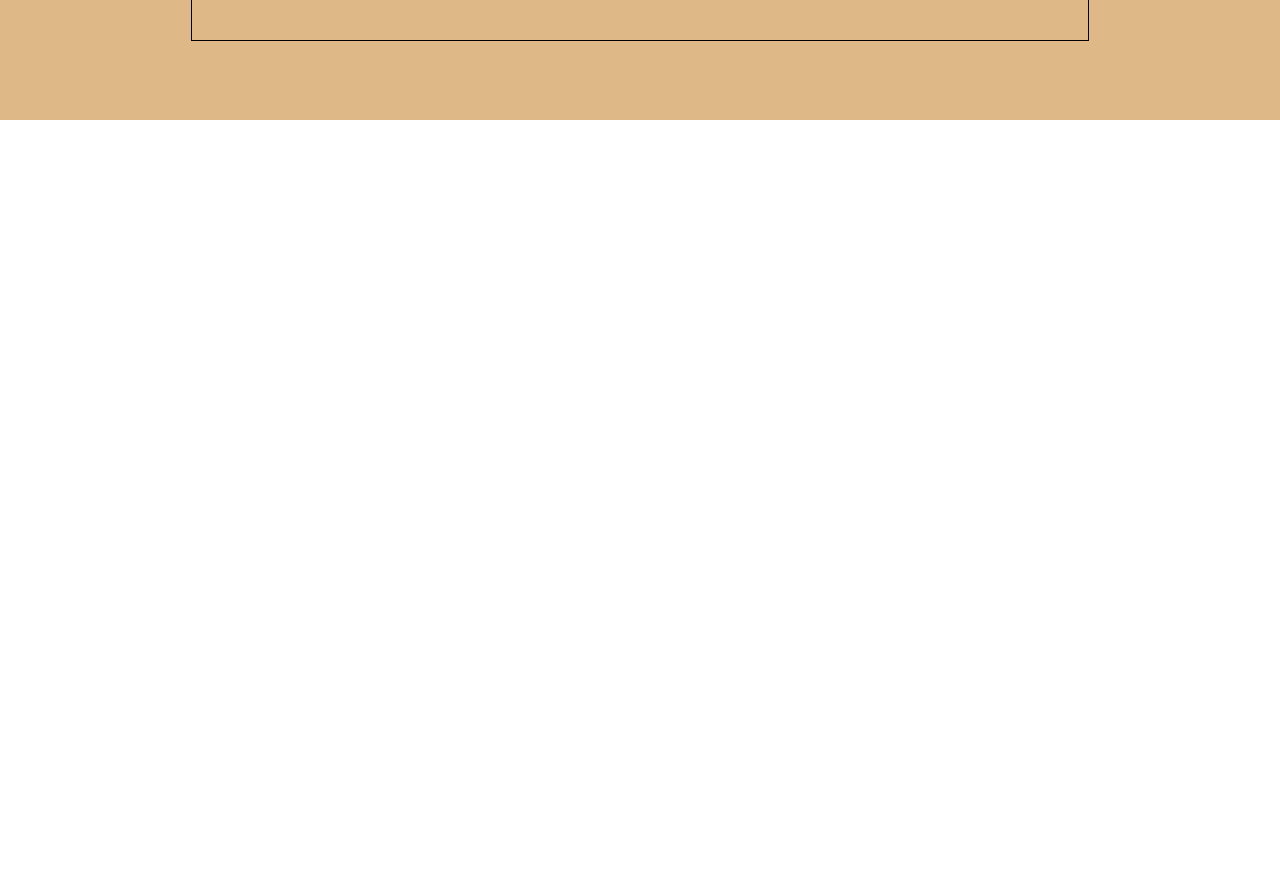
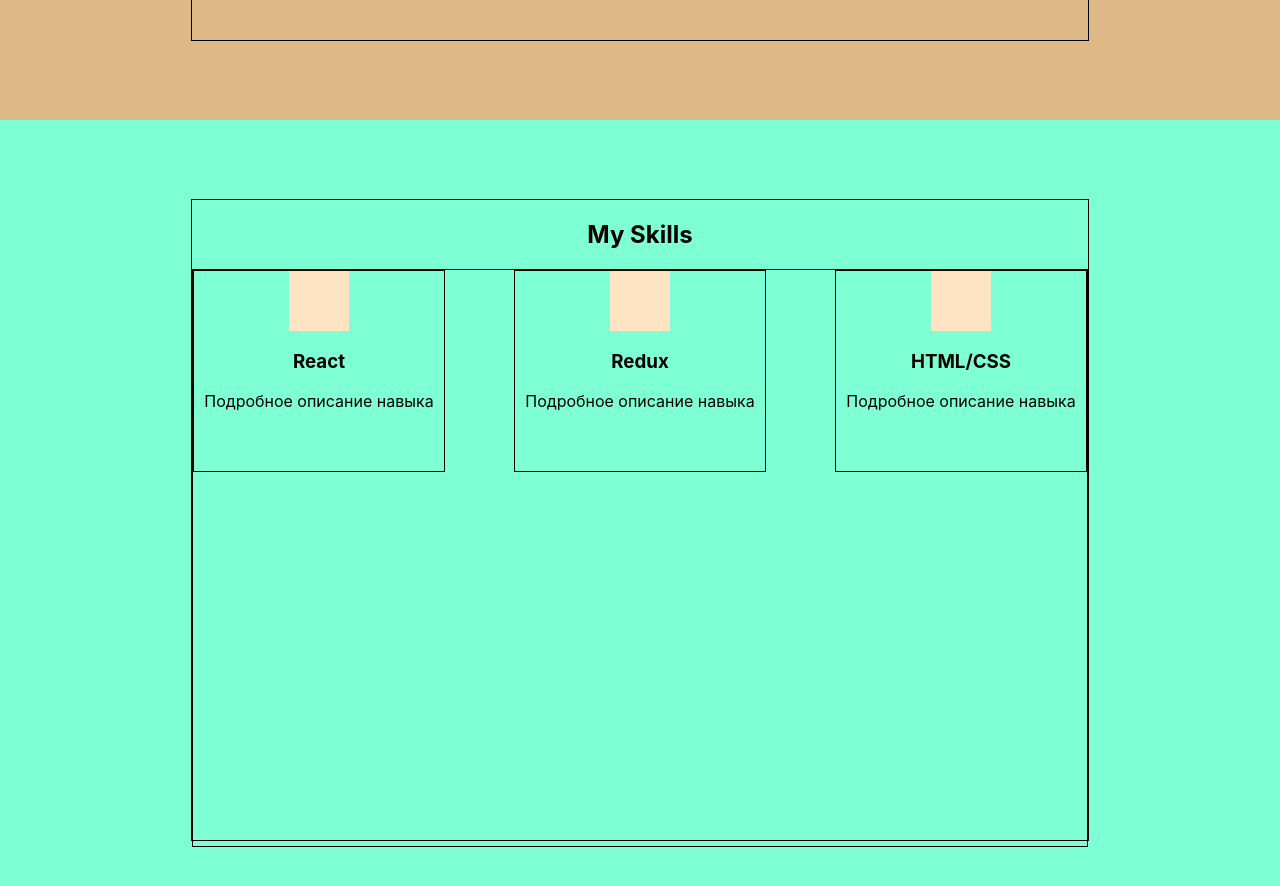
Before and after one commit to BozhenaVlasova/portfolio, a React (Create React App) app: page / in a window 1280 px wide. Shown: the part 760-1646 px from the top of the page. Before the commit the page ends 880 px from the top, so only its background shows below. Built offline with nearby package versions, Linux system fonts and the light colour scheme.

Commit message:
added skills block

```diff
--- a/src/App.tsx
+++ b/src/App.tsx
@@ -2,12 +2,14 @@
 import './App.css';
 import Header from "./header/Header";
 import Main from "./main/Main";
+import Skills from "./skills/Skills";
 
 function App() {
     return (
         <div className="App">
             <Header/>
             <Main />
+            <Skills />
         </div>
     );
 }
--- /dev/null
+++ b/src/skills/Skills.module.css
@@ -0,0 +1,20 @@
+.skillsBlock {
+    height: 100vh;
+    background-color: aquamarine;
+    display: flex;
+    align-items: center;
+}
+
+.skillsContainer {
+    justify-content: center;
+    align-items: center;
+}
+
+.skills {
+    border: 1px solid;
+    width: 100%;
+    height: 90%;
+    display: flex;
+    justify-content: space-between;
+    flex-wrap: wrap;
+}
--- /dev/null
+++ b/src/skills/Skills.tsx
@@ -0,0 +1,21 @@
+import React from 'react';
+import styles from './Skills.module.css'
+import styleContainer from '../common/styles/Container.module.css'
+import Skill from "./skill/Skill";
+
+const Skills = () => {
+    return (
+        <div className={styles.skillsBlock}>
+            <div className={`${styleContainer.container} ${styles.skillsContainer}`}>
+                <h2>My Skills</h2>
+                <div className={styles.skills}>
+                    <Skill title='React' description='Подробное описание навыка'/>
+                    <Skill title='Redux' description='Подробное описание навыка'/>
+                    <Skill title='HTML/CSS' description='Подробное описание навыка'/>
+                </div>
+            </div>
+        </div>
+    );
+};
+
+export default Skills;
--- /dev/null
+++ b/src/skills/skill/Skill.module.css
@@ -0,0 +1,19 @@
+.skill {
+    border: 1px solid;
+    width: 250px;
+    height: 200px;
+    display: flex;
+    flex-direction: column;
+    align-items: center;
+    text-align: center;
+}
+
+.icon {
+    width: 60px;
+    height: 60px;
+    background-color: bisque;
+}
+
+.description {
+
+}
--- /dev/null
+++ b/src/skills/skill/Skill.tsx
@@ -0,0 +1,19 @@
+import React from 'react';
+import styles from './Skill.module.css'
+
+type SkillPropsType = {
+    title: string,
+    description: string
+}
+
+const Skill = (props: SkillPropsType) => {
+    return (
+        <div className={styles.skill}>
+            <div className={styles.icon}></div>
+            <h3>{props.title}</h3>
+            <span className={styles.description}>{props.description}</span>
+        </div>
+    );
+};
+
+export default Skill;
```
